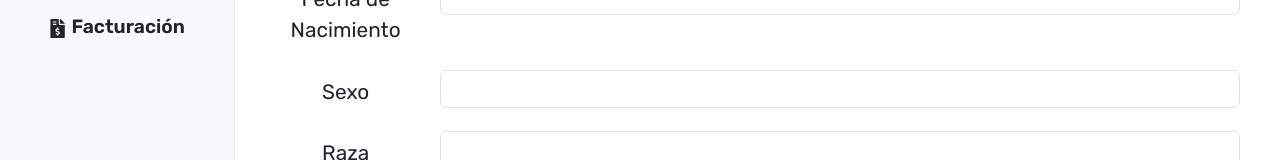
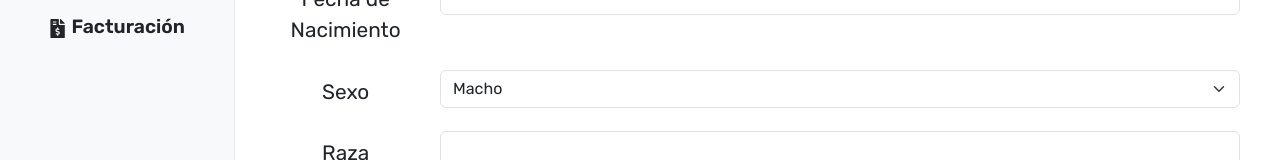
Before and after one commit to thomasrpo03/Aplicacion_veterinaria, a React (Vite) app in the folder client/: page /addmascotas in a window 1280 px wide. Shown: the part 309-469 px from the top of the page. Built offline with nearby package versions, Linux system fonts and the light colour scheme.

Commit message:
Update AddMascotas.jsx

```diff
--- a/client/src/pages/AddMascotas.jsx
+++ b/client/src/pages/AddMascotas.jsx
@@ -98,13 +98,16 @@ const AddMascotas = () => {
           </Label>
           <Col sm={10}>
             <Input
-              type="input"
+              type="select"
               name="sexo"
               id="sexo"
               onChange={(event) => {
                 setSexo(event.target.value);
               }}
-            ></Input>
+            >
+              <option value={"MACHO"}>Macho</option>
+              <option value={"HEMBRA"}>Hembra</option>
+            </Input>
           </Col>
         </FormGroup>
         <FormGroup row>
```
